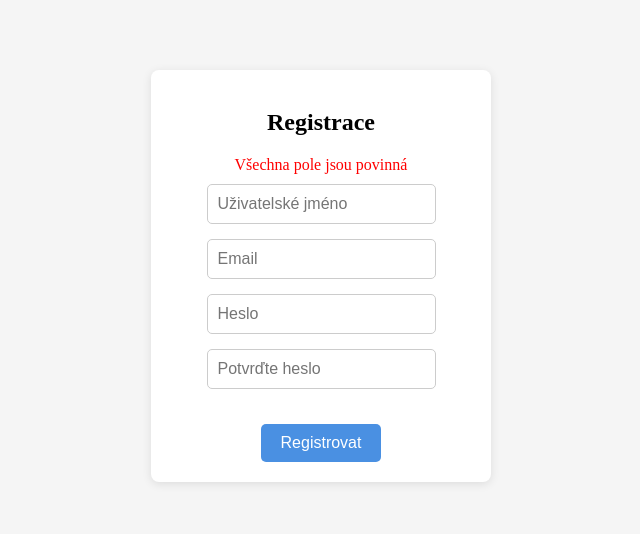
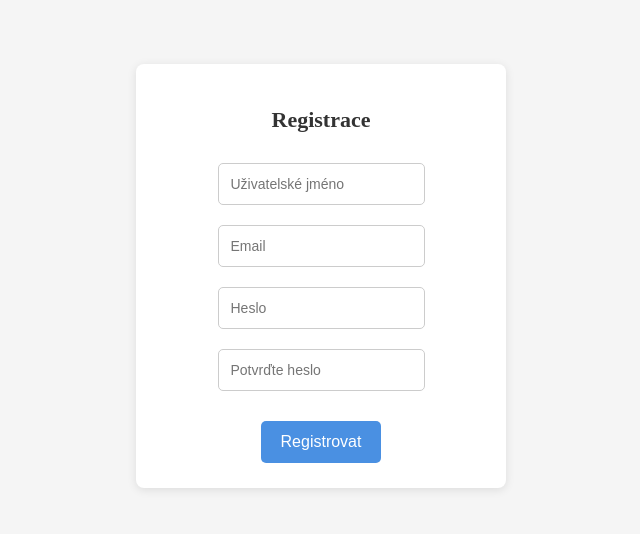
Before and after one commit to Trenclik/SOPL-DOMUS, a SvelteKit app: page /Register in a window 1280 px wide. Shown: the part 132-666 px from the top of the page, without its empty margins (319-959 px from the left). Built offline with nearby package versions, Linux system fonts and the light colour scheme.

Commit message:
Frontend-Marat-5

```diff
--- a/src/lib/Components/Input.svelte
+++ /dev/null
@@ -1,29 +0,0 @@
-<script>
-  let { type = 'text', value = '', placeholder = '' } = $$props;
-
-  const handleInput = (event) => {
-    value = event.target.value;
-  };
-</script>
-
-<style lang="scss">
-  .input-container {
-    margin-bottom: 15px;
-
-    input {
-      padding: 10px;
-      border: 1px solid #ccc;
-      border-radius: 5px;
-      font-size: 16px;
-
-      &:focus {
-        border-color: #4A90E2;
-        outline: none;
-      }
-    }
-  }
-</style>
-
-<div class="input-container">
-  <input type={type} bind:value={value} placeholder={placeholder} on:input={handleInput} />
-</div>
--- a/src/routes/Register/+page.svelte
+++ b/src/routes/Register/+page.svelte
@@ -1,30 +1,50 @@
 <script>
-  import Input from '$lib/Components/Input.svelte';
-  import { writable } from 'svelte/store';
+    //import { user } from '$lib/server/db/schema';
 
-  let username = writable('');
-  let email = writable('');
-  let password = writable('');
-  let confirmPassword = writable('');
-  let errorMessage = writable('');
+  let username = $state('');
+  let email =  $state('');
+  let password =  $state('');
+  let confirmPassword =  $state('');
+  let errorMessage = $state('');
 
-  $: if ($username.trim() === '' || $email.trim() === '' || $password.trim() === '' || $confirmPassword.trim() === '') {
-    errorMessage.set('Všechna pole jsou povinná');
-  } else if ($password !== $confirmPassword) {
-    errorMessage.set('Hesla se neshodují');
-  } else {
-    errorMessage.set(''); // Reset chybové zprávy, pokud jsou všechny podmínky splněny
-  }
+  const validateForm = () => {
+    if (username === '' || email === '' || password === '' || confirmPassword === '') {
+      console.log(username);
+      console.log(email);
+      console.log(password);
+      console.log(confirmPassword);
+      return 'Všechna pole jsou povinná';
+
+    } else if (password !== confirmPassword) {
+      return 'Hesla se neshodují';
+    } else {
+      return '';
+    }
+  };
 
   const handleSubmit = () => {
-    if ($errorMessage === '') {
-      // Zpracování registrace
-      console.log('Uživatelské jméno:', $username);
-      console.log('Email:', $email);
-      console.log('Heslo:', $password);
+    errorMessage = validateForm();
+    if (errorMessage === '') {
+      console.log('Uživatelské jméno:', username);
+      console.log('Email:', email);
+      console.log('Heslo:', password);
     }
   };
 </script>
+
+<div class="register-container">
+  <div class="register-box">
+    <h2>Registrace</h2>
+    {#if errorMessage}
+      <div class="error-message">{errorMessage}</div>
+    {/if}
+    <input type="text" bind:value={username} placeholder="Uživatelské jméno" />
+    <input type="email" bind:value={email} placeholder="Email" />
+    <input type="password" bind:value={password} placeholder="Heslo" />
+    <input type="password" bind:value={confirmPassword} placeholder="Potvrďte heslo" />
+    <button onclick={handleSubmit}>Registrovat</button>
+  </div>
+</div>
 
 <style lang="scss">
   .register-container {
@@ -37,49 +57,72 @@
 
     .register-box {
       background-color: #fff;
-      padding: 20px;
+      padding: 25px;
       border-radius: 8px;
       box-shadow: 0 2px 10px rgba(0, 0, 0, 0.1);
-      width: 300px;
+      width: 320px;
       text-align: center;
 
       h2 {
         margin-bottom: 20px;
+        font-size: 22px;
+        color: #333;
       }
 
       .error-message {
-        color: red;
-        margin-bottom: 10px;
+        color: #d9534f;
+        font-size: 14px;
+        margin-bottom: 15px;
+      }
+
+      input {
+        padding: 12px;
+        margin: 10px 0;
+        border: 1px solid #ccc;
+        border-radius: 5px;
+        font-size: 14px;
+
+        &:focus {
+          border-color: #4a90e2;
+          outline: none;
+          box-shadow: 0 0 4px rgba(74, 144, 226, 0.3);
+        }
+      }
+
+      .register-info {
+        font-size: 14px;
+        margin-top: 10px;
+        color: #666;
+
+        a {
+          color: #4a90e2;
+          text-decoration: none;
+
+          &:hover {
+            text-decoration: underline;
+          }
+        }
       }
 
       button {
-        background-color: #4A90E2;
+        background-color: #4a90e2;
         color: #fff;
         border: none;
-        padding: 10px 20px;
+        padding: 12px 20px;
         border-radius: 5px;
         cursor: pointer;
         font-size: 16px;
         margin-top: 20px;
+        transition: background-color 0.3s;
 
         &:hover {
-          background-color: #357ABD;
+          background-color: #357abd;
+        }
+
+        &:active {
+          background-color: #2b5e92;
         }
       }
     }
   }
 </style>
-
-<div class="register-container">
-  <div class="register-box">
-    <h2>Registrace</h2>
-    {#if $errorMessage}
-      <div class="error-message">{$errorMessage}</div>
-    {/if}
-    <Input type="text" bind:value={$username} placeholder="Uživatelské jméno" />
-    <Input type="email" bind:value={$email} placeholder="Email" />
-    <Input type="password" bind:value={$password} placeholder="Heslo" />
-    <Input type="password" bind:value={$confirmPassword} placeholder="Potvrďte heslo" />
-    <button on:click={handleSubmit}>Registrovat</button>
-  </div>
-</div>
```
Also changed, not shown: src/routes/Login/+page.svelte (+15 -15 lines).
